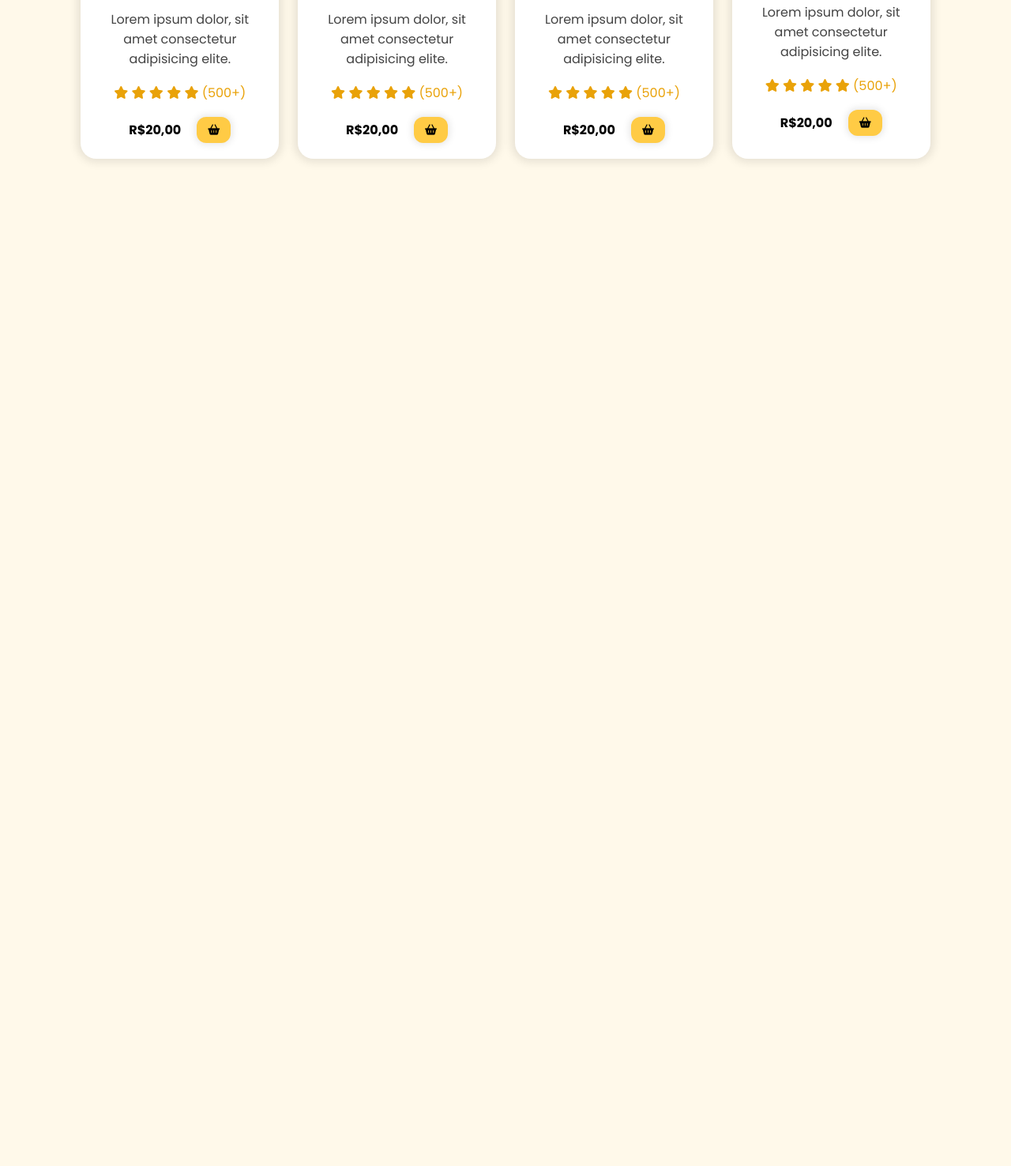
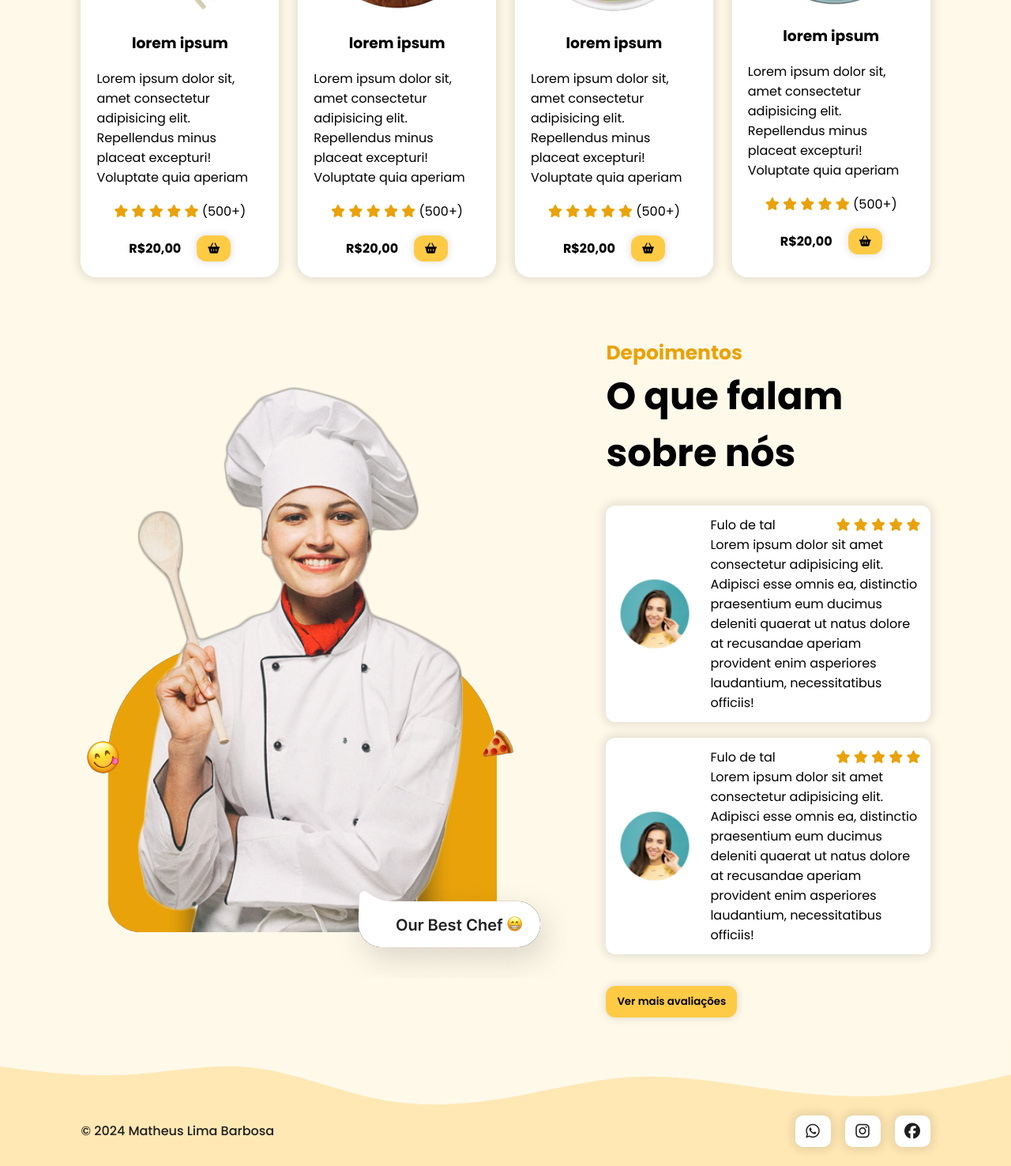
Before and after one commit to MatheusLimaBarbosa/Landing-Page, a plain HTML site: page Landing Page/index.html in a window 1280 px wide. Shown: the part 1317-2793 px from the top of the page at 79% size. Before the commit the page ends 1605 px from the top, so only its background shows below. Drawn offline with nearby package versions, Linux system fonts and the light colour scheme.

Commit message:
Termino do projeto
Adicionando mais responsividade
ao site, além de animações e footer.

```diff
--- a/Landing Page/index.html
+++ b/Landing Page/index.html
@@ -1,25 +1,17 @@
 <!DOCTYPE html>
 <html lang="pt-br">
-
 <head>
-  <meta charset="UTF-8" />
-  <meta name="viewport" content="width=device-width, initial-scale=1.0" />
-  <link rel="stylesheet" href="https://cdnjs.cloudflare.com/ajax/libs/font-awesome/6.5.1/css/all.min.css"
-    integrity="sha512-DTOQO9RWCH3ppGqcWaEA1BIZOC6xxalwEsw9c2QQeAIftl+Vegovlnee1c9QX4TctnWMn13TZye+giMm8e2LwA=="
-    crossorigin="anonymous" referrerpolicy="no-referrer" />
-  <script src="https://cdnjs.cloudflare.com/ajax/libs/jquery/3.7.1/jquery.min.js"
-    integrity="sha512-v2CJ7UaYy4JwqLDIrZUI/4hqeoQieOmAZNXBeQyjo21dadnwR+8ZaIJVT8EE2iyI61OV8e6M8PP2/4hpQINQ/g=="
-    crossorigin="anonymous" referrerpolicy="no-referrer"></script>
+  <meta charset="UTF-8">
+  <meta name="viewport" content="width=device-width, initial-scale=1.0">
+  <link rel="stylesheet" href="https://cdnjs.cloudflare.com/ajax/libs/font-awesome/6.6.0/css/all.min.css" integrity="sha512-Kc323vGBEqzTmouAECnVceyQqyqdsSiqLQISBL29aUW4U/M7pSPA/gEUZQqv1cwx4OnYxTxve5UMg5GT6L4JJg==" crossorigin="anonymous" referrerpolicy="no-referrer" />
+  <script src="https://cdnjs.cloudflare.com/ajax/libs/jquery/3.7.1/jquery.min.js" integrity="sha512-v2CJ7UaYy4JwqLDIrZUI/4hqeoQieOmAZNXBeQyjo21dadnwR+8ZaIJVT8EE2iyI61OV8e6M8PP2/4hpQINQ/g==" crossorigin="anonymous" referrerpolicy="no-referrer"></script>
   <link rel="stylesheet" href="src/styles/styles.css">
-  <link rel="stylesheet" href="src/styles/header.css">
-  <link rel="stylesheet" href="src/styles/home.css">
-  <link rel="stylesheet" href="src/styles/menu.css">
+  <script src="https://unpkg.com/scrollreveal"></script>
   <title>Landing Page</title>
 </head>
-
 <body>
     <header>
-    <nav id="nav-bar">
+      <nav id="navbar">
         <i class="fa-solid fa-burger" id="nav-logo"> FOOD</i>
         <ul id="nav-list">
           <li class="nav-item active">
@@ -39,7 +31,6 @@
           <i class="fa-solid fa-bars"></i>
         </button>
       </nav>
-
       <div id="mobile-menu">
         <ul id="mobile-nav-list">
           <li class="nav-item">
@@ -64,18 +55,25 @@
           <h1 class="title">
             O sabor que vai até <span>você</span>
           </h1>
+
           <p class="description">
-          Lorem ipsum dolor sit amet consectetur adipisicing elit.
+            Lorem, ipsum dolor sit amet consectetur adipisicing elit. Harum enim, placeat praesentium ab magni ipsum dolores commodi
+            nemo, consequuntur sit, maiores eveniet. Aliquid suscipit fugiat tenetur dicta nostrum iure praesentium!
           </p>
+
           <div id="cta-buttons">
-          <a href="#" class="btn-default">Ver cardápio</a>
-          <a href="tel:+55555555" id="phone-button">
+            <a href="#" class="btn-default">
+              Ver cardápio
+            </a>
+
+            <a href="tel: +555555" id="phone-button">
               <button class="btn-default">
                 <i class="fa-solid fa-phone"></i>
               </button>
-            (24) 91234-5678
+              (24)99939-6836
             </a>
           </div>
+
           <div class="social-media-buttons">
             <a href="">
               <i class="fa-brands fa-whatsapp"></i>
@@ -88,10 +86,12 @@
             </a>
           </div>
         </div>
+
         <div id="banner">
           <img src="src/images/hero.png" alt="">
         </div>
       </section>
+
       <section id="menu">
         <h2 class="section-title">Cardápio</h2>
         <h3 class="section-subtitle">Nossos pratos especiais</h3>
@@ -101,8 +101,12 @@
               <i class="fa-solid fa-heart"></i>
             </div>
             <img src="src/images/dish.png" class="dish-image" alt="">
-          <h3 class="dish-title">lorem ipsum</h3>
-          <span class="dish-description">Lorem ipsum dolor, sit amet consectetur adipisicing elite.</span>
+            <h3 class="dish-title">
+              lorem ipsum
+            </h3>
+            <span class="dish-description">
+              Lorem ipsum dolor sit, amet consectetur adipisicing elit. Repellendus minus placeat excepturi! Voluptate quia aperiam
+            </span>
             <div class="dish-rate">
               <i class="fa-solid fa-star"></i>
               <i class="fa-solid fa-star"></i>
@@ -123,8 +127,12 @@
               <i class="fa-solid fa-heart"></i>
             </div>
             <img src="src/images/dish2.png" class="dish-image" alt="">
-          <h3 class="dish-title">lorem ipsum</h3>
-          <span class="dish-description">Lorem ipsum dolor, sit amet consectetur adipisicing elite.</span>
+            <h3 class="dish-title">
+              lorem ipsum
+            </h3>
+            <span class="dish-description">
+              Lorem ipsum dolor sit, amet consectetur adipisicing elit. Repellendus minus placeat excepturi! Voluptate quia aperiam
+            </span>
             <div class="dish-rate">
               <i class="fa-solid fa-star"></i>
               <i class="fa-solid fa-star"></i>
@@ -145,8 +153,12 @@
               <i class="fa-solid fa-heart"></i>
             </div>
             <img src="src/images/dish3.png" class="dish-image" alt="">
-          <h3 class="dish-title">lorem ipsum</h3>
-          <span class="dish-description">Lorem ipsum dolor, sit amet consectetur adipisicing elite.</span>
+            <h3 class="dish-title">
+              lorem ipsum
+            </h3>
+            <span class="dish-description">
+              Lorem ipsum dolor sit, amet consectetur adipisicing elit. Repellendus minus placeat excepturi! Voluptate quia aperiam
+            </span>
             <div class="dish-rate">
               <i class="fa-solid fa-star"></i>
               <i class="fa-solid fa-star"></i>
@@ -167,8 +179,12 @@
               <i class="fa-solid fa-heart"></i>
             </div>
             <img src="src/images/dish4.png" class="dish-image" alt="">
-          <h3 class="dish-title">lorem ipsum</h3>
-          <span class="dish-description">Lorem ipsum dolor, sit amet consectetur adipisicing elite.</span>
+            <h3 class="dish-title">
+              lorem ipsum
+            </h3>
+            <span class="dish-description">
+              Lorem ipsum dolor sit, amet consectetur adipisicing elit. Repellendus minus placeat excepturi! Voluptate quia aperiam
+            </span>
             <div class="dish-rate">
               <i class="fa-solid fa-star"></i>
               <i class="fa-solid fa-star"></i>
@@ -186,8 +202,80 @@
           </div>
         </div>
       </section>
+      <section id="testimonials">
+        <img src="src/images/chef.png" id="testimonial-chef" alt="">
+        <div id="testimonials-content">
+          <h2 class="section-title">
+            Depoimentos
+          </h2>
+          <h3 class="section-subtitle">
+            O que falam sobre nós
+          </h3>
+          <div id="feedbacks">
+            <div class="feedback">
+              <img src="src/images/avatar.png" class="feedback-avatar" alt="">
+              <div class="feedback-content">
+                <p>
+                  Fulo de tal
+                  <span>
+                    <i class="fa-solid fa-star"></i>
+                    <i class="fa-solid fa-star"></i>
+                    <i class="fa-solid fa-star"></i>
+                    <i class="fa-solid fa-star"></i>
+                    <i class="fa-solid fa-star"></i>
+                  </span>
+                </p>
+                <p>
+                  Lorem ipsum dolor sit amet consectetur adipisicing elit. Adipisci esse omnis ea, distinctio praesentium eum ducimus
+                  deleniti quaerat ut natus dolore at recusandae aperiam provident enim asperiores laudantium, necessitatibus officiis!
+                </p>
+              </div>
+            </div>
+            <div class="feedback">
+              <img src="src/images/avatar.png" class="feedback-avatar" alt="">
+              <div class="feedback-content">
+                <p>
+                  Fulo de tal
+                  <span>
+                    <i class="fa-solid fa-star"></i>
+                    <i class="fa-solid fa-star"></i>
+                    <i class="fa-solid fa-star"></i>
+                    <i class="fa-solid fa-star"></i>
+                    <i class="fa-solid fa-star"></i>
+                  </span>
+                </p>
+                <p>
+                  Lorem ipsum dolor sit amet consectetur adipisicing elit. Adipisci esse omnis ea, distinctio praesentium eum ducimus
+                  deleniti quaerat ut natus dolore at recusandae aperiam provident enim asperiores laudantium, necessitatibus officiis!
+                </p>
+              </div>
+            </div>
+          </div>
+          <button class="btn-default">
+            Ver mais avaliações
+          </button>
+        </div>
+      </section>
     </main>
+    <footer>
+      <img src="src/images/wave.svg" alt="">
+      <div id="footer-items">
+        <span id="copyright">
+          &copy 2024 Matheus Lima Barbosa
+        </span>
+        <div class="social-media-buttons">
+          <a href="">
+            <i class="fa-brands fa-whatsapp"></i>
+          </a>
+          <a href="">
+            <i class="fa-brands fa-instagram"></i>
+          </a>
+          <a href="">
+            <i class="fa-brands fa-facebook"></i>
+          </a>
+        </div>
+      </div>
+    </footer>
     <script src="src/javascript/script.js"></script>
 </body>
-
 </html>
--- a/Landing Page/src/javascript/script.js
+++ b/Landing Page/src/javascript/script.js
@@ -1,6 +1,62 @@
-$(document).ready(function(){
-    $('#mobile-btn').on('click', function(){
-        $('#mobile-menu').toggleClass('active');
-        $('#mobile-btn').find('i').toggleClass('fa-x');
+$(document).ready(function (){
+    $('#mobile-btn').on('click', function (){
+        $('#mobile-menu').toggleClass('active')
+        $('#mobile-btn').find('i').toggleClass('fa-x')
     });
+
+    const sections = $('section');
+    const navItems = $('.nav-item');
+
+    $(window).on('scroll', function () {
+        const header = $('header');
+        const scrollPosition = $(window).scrollTop() - header.outerHeight();
+        let activeSectionIndex = 0;
+        if(scrollPosition <= 0) {
+            header.css('box-shadow', 'none');
+        } else {
+            header.css('box-shadow', '5px 1px 5px rgba(0, 0, 0, 0.1)')
+        }
+
+        sections.each(function(i) {
+            const section = $(this);
+            const sectionTop = section.offset().top - 96;
+            const sectionBottom = sectionTop + section.outerHeight();
+            if (scrollPosition >= sectionTop && scrollPosition < sectionBottom) {
+                activeSectionIndex = i;
+                return false;
+            }
+        });
+        navItems.removeClass('active')
+        $(navItems[activeSectionIndex]).addClass('active');
+    });
+
+    ScrollReveal().reveal('#cta', {
+        origin: 'left',
+        duration: 2000,
+        distance: '20%'
+    });
+
+    ScrollReveal().reveal('.dish', {
+        origin: 'left',
+        duration: 2000,
+        distance: '20%'
+    });
+
+    ScrollReveal().reveal('#testimonial-chef', {
+        origin: 'left',
+        duration: 1000,
+        distance: '20%'
+    });
+
+    ScrollReveal().reveal('.feedback', {
+        origin: 'right',
+        duration: 1000,
+        distance: '20%'
+    });
+
+    ScrollReveal().reveal('footer', {
+        origin: 'bottom',
+        duration: 1500,
+        distance: '20%'
+    })
 });
--- /dev/null
+++ b/Landing Page/src/styles/footer.css
@@ -0,0 +1,22 @@
+footer {
+    background-color: #ffe8b4;
+}
+
+#footer-items {
+    display: flex;
+    justify-content: space-between;
+    padding: 0px 8% 24px 8%;
+    align-items: center;
+}
+
+#copyright {
+    color: #1d1d1d;
+    font-weight: 500;
+}
+
+@media screen and (max-width: 600px) {
+    #footer-items {
+        flex-direction: column;
+        gap: 20px;
+    }
+}
--- a/Landing Page/src/styles/menu.css
+++ b/Landing Page/src/styles/menu.css
@@ -1,9 +1,9 @@
 #menu {
-    display: flex;
-    flex-direction: column;
-    align-items: center;
-    justify-content: center;
-    min-height: 100vh;
+display: flex;
+justify-content: center;
+align-items: center;
+flex-direction: column;
+min-height: 100vh;
 }
 
 #dishes {
@@ -34,7 +34,7 @@
     display: flex;
     align-items: center;
     justify-content: center;
-    font-size: 1.56rem;
+    font-size: 1.563rem;
     color: #fff9ea;
     width: 70px;
     height: 70px;
@@ -43,12 +43,12 @@
     border-radius: 0px 37.5px 0px 42.5px;
 }
 
-.dish-description {
+.dish-desciption {
     color: #434343;
     text-align: center;
 }
 
-.dish-rate {
+.dish-rate i {
     color: #e9a209;
 }
 
@@ -59,14 +59,16 @@
 }
 
 @media screen and (max-width: 1170px) {
-    #dishes {
+    #dishes{
         flex-wrap: wrap;
         justify-content: center;
     }
+
     .dish {
         width: calc(50% - 12px);
     }
 }
+
 
 @media screen and (max-width: 600px) {
     .dish {
--- a/Landing Page/src/styles/styles.css
+++ b/Landing Page/src/styles/styles.css
@@ -1,10 +1,18 @@
 @import url('https://fonts.googleapis.com/css2?family=Poppins:ital,wght@0,100;0,200;0,300;0,400;0,500;0,600;0,700;0,800;0,900;1,100;1,200;1,300;1,400;1,500;1,600;1,700;1,800;1,900&display=swap');
-
+@import url('header.css');
+@import url('home.css');
+@import url('menu.css');
+@import url('testimonials.css');
+@import url('footer.css');
 * {
-    font-family: "Poppins", sans-serif;
+    font-family: 'Poppins', sans-serif;
     margin: 0;
     padding: 0;
     box-sizing: border-box;
+}
+
+html {
+scroll-behavior: smooth;
 }
 
 body {
@@ -26,7 +34,7 @@ section {
     font-weight: 600;
     box-shadow: 0px 0px 10px 2px rgba(0, 0, 0, 0.1);
     cursor: pointer;
-    transition: backgound-color .3s ease;
+    transition: background-color .3s ease;
 }
 
 .btn-default:hover {
@@ -59,9 +67,9 @@ section {
 
 .section-title {
     color: #e9a209;
-    font-size: 1.56rem;
+    font-size: 1.563rem;
 }
 
 .section-subtitle {
-    font-size: 2.19rem;
+    font-size: 2.1875rem;
 }
--- /dev/null
+++ b/Landing Page/src/styles/testimonials.css
@@ -0,0 +1,85 @@
+#testimonials {
+    min-height: calc(100vh - 91px);
+    display: flex;
+    align-items: center;
+    justify-content: center;
+    gap: 48px;
+}
+
+#testimonials-chef {
+    width: 500px;
+    height: auto;
+}
+
+#testimonials .section-subtitle {
+    font-size: 3rem;
+}
+
+#testimonials-content {
+    width: 50%;
+}
+
+#feedbacks {
+    display: flex;
+    flex-direction: column;
+    gap: 20px;
+    margin-bottom: 40px;
+    margin-top: 30px;
+}
+
+.feedback {
+    display: flex;
+    align-items: center;
+    gap: 20px;
+    background-color: white;
+    padding: 12px;
+    border-radius: 12px;
+    box-shadow: 0px 0px 12px 4px rgba(0, 0, 0, 0.1);
+}
+
+.feedback-avatar {
+    width: 100px;
+    height: 100px;
+    border-radius: 100%;
+    object-fit: cover;
+}
+
+.feedback-content p {
+    display: flex;
+    justify-content: space-between;
+}
+
+.feedback-content p span {
+    color: #e9a209;
+}
+
+@media screen and (max-width: 1170px) {
+    #testimonials .section-subtitle {
+        text-align: center;
+        font-size: 2.5rem;
+    }
+
+    #testimonial-chef {
+        display: none;
+    }
+
+    #testimonials-content {
+        width: 70%;
+        display: flex;
+        flex-direction: column;
+        align-items: center;
+    }
+}
+
+@media screen and (max-width: 600px) {
+    #testimonials .section-subtitle {
+        font-size: 2rem;
+    }
+
+    #testimonials-content {
+    width: 100%;
+    }
+    .feedback {
+        flex-direction: column;
+    }
+}
```
Also changed, not shown: Landing Page/src/styles/header.css (+4 -10 lines), Landing Page/src/styles/home.css (+5 -4 lines), Landing Page/src/images/avatar.png (added), Landing Page/src/images/chef.png (added), Landing Page/src/images/wave.svg (added). Lines whose indentation alone changed are shown as unchanged.
